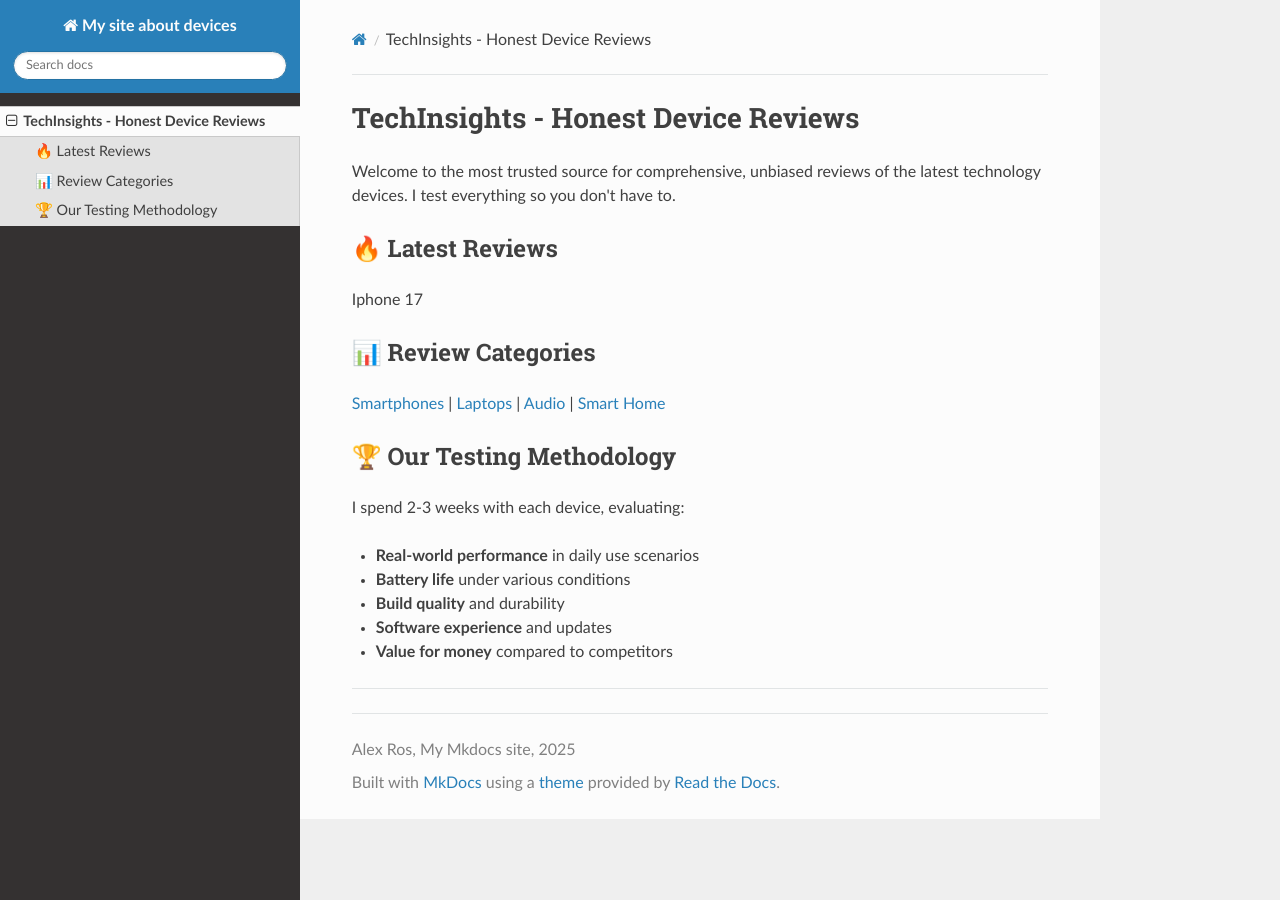
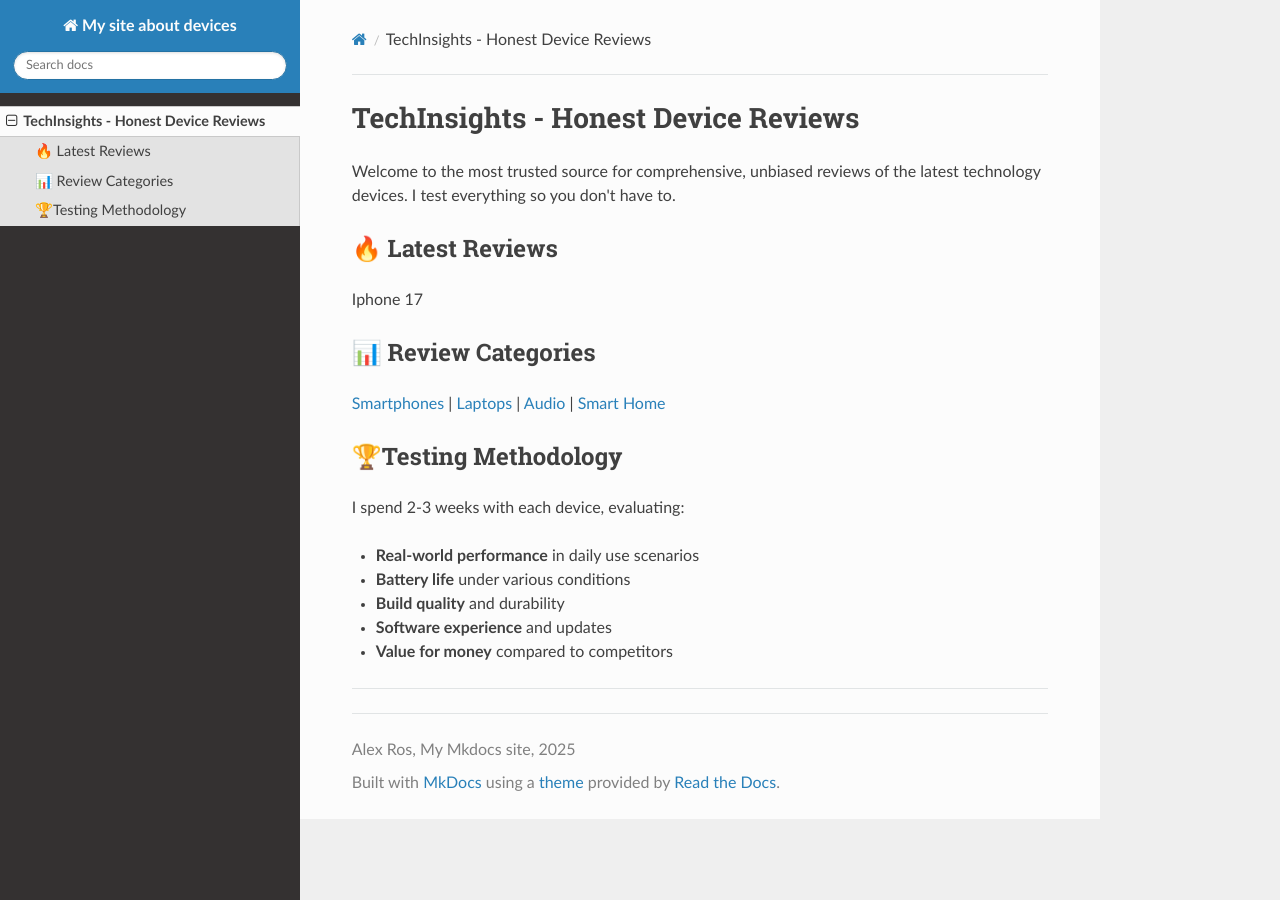
Before and after one commit to AlexRos177/mkdocs_1, an MkDocs documentation site: the page built from docs/index.md, in a window 1280 px wide. Built offline with MkDocs 1.6.1, drawn with Linux system fonts in a browser that asks for light colours; nearby versions of some CDN libraries.

Commit message:
Add new changes

```diff
--- a/docs/index.md
+++ b/docs/index.md
@@ -10,7 +10,7 @@
 
 [Smartphones](smartphones/) | [Laptops](laptops/) | [Audio](audio/) | [Smart Home](smart-home/)
 
-## 🏆 Our Testing Methodology
+## 🏆Testing Methodology
 
 I spend 2-3 weeks with each device, evaluating:
 
```
